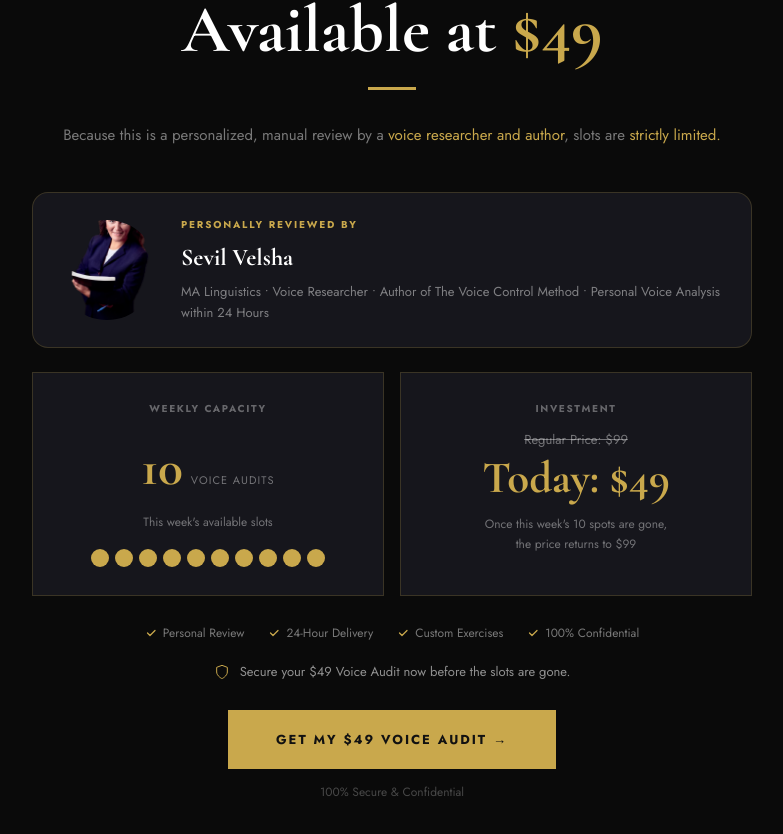
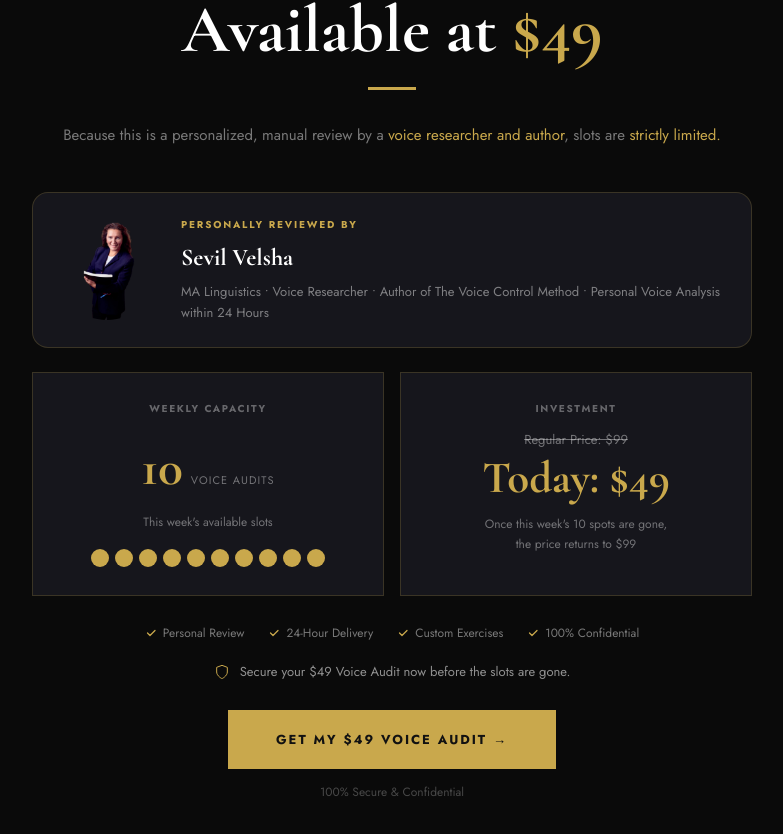
Before and after one commit to mustafahassan065/SevilVelsha, a React (Vite) app: page /voice-audit in a window 1280 px wide. Shown: the part 7344-8178 px from the top of the page, without its empty margins (248-1031 px from the left). Built offline with nearby package versions, Linux system fonts and the light colour scheme.

Commit message:
Fix the contain issue

```diff
--- a/src/routes/voice-audit/VoiceAuditPage.jsx
+++ b/src/routes/voice-audit/VoiceAuditPage.jsx
@@ -655,11 +655,11 @@ export default function VoiceAuditPage() {
 
           {/* Sevil card — full photo */}
           <div style={{ background: "#16161C", border: `1px solid rgba(201,168,76,0.2)`, padding: '24px', textAlign: 'left', marginBottom: 24, display: 'flex', alignItems: 'center', gap: '24px', overflow: 'hidden', borderRadius: '16px' }}>
-  <div style={{ width: 100, height: 100, flexShrink: 0 }}>
+  <div style={{ width: 100, height: 100, flexShrink: 0, borderRadius: '50%', overflow: 'hidden' }}>
     <img
       src="/images/audit-hero2.png"
       alt="Sevil Velsha"
-      style={{ width: '100%', height: '100%', objectFit: 'cover', borderRadius: '50%', display: 'block' }}
+      style={{ width: '100%', height: '100%', objectFit: 'contain', objectPosition: 'center', display: 'block' }}
     />
   </div>
   <div style={{ flex: 1 }}>
```
